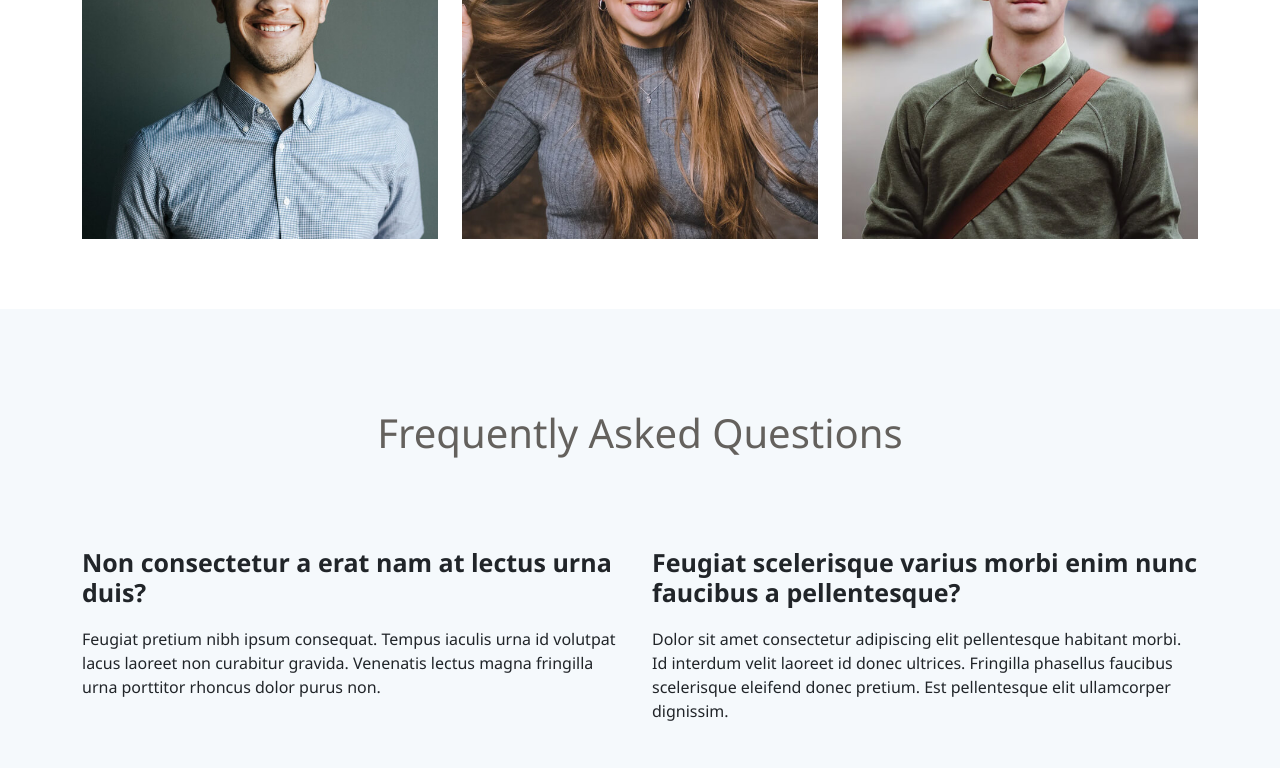
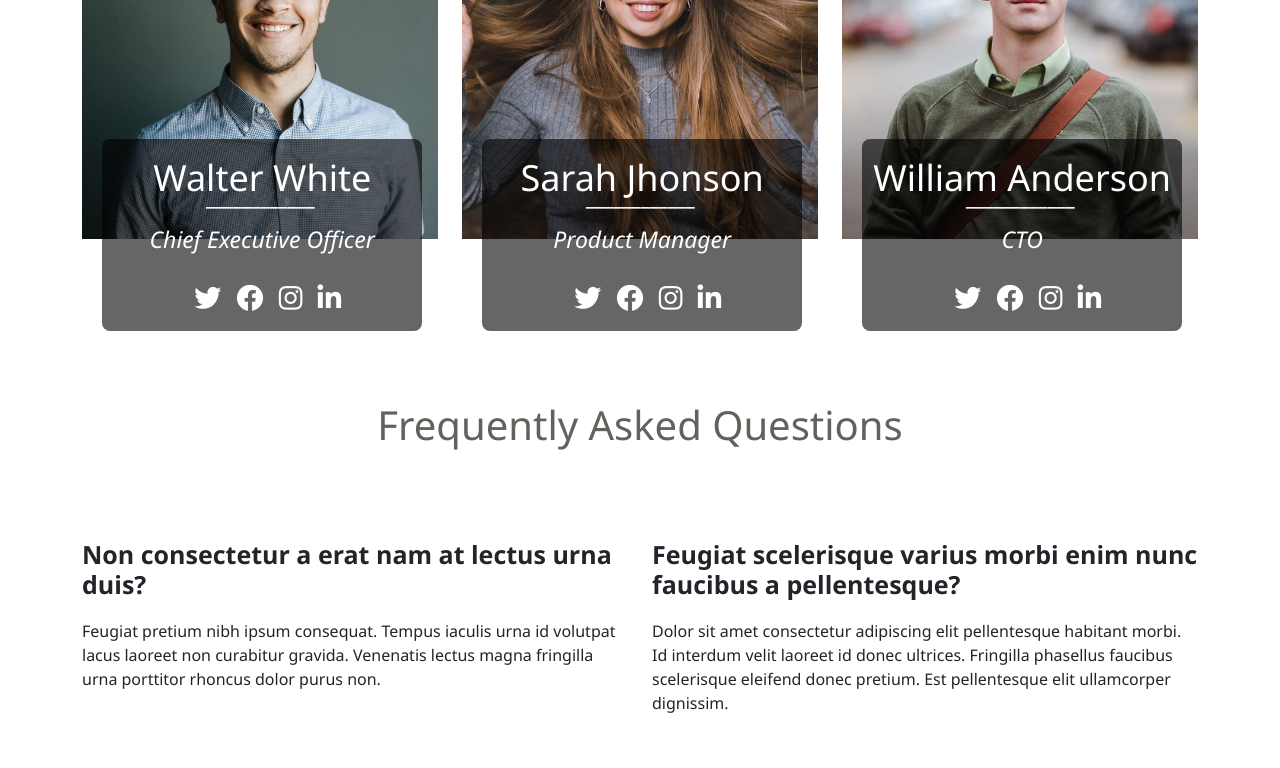
Before and after one commit to Pranto50000/2nd-Exam-OBAT, a plain HTML site: page index.html in a window 1280 px wide. Shown: the part 4760-5528 px from the top of the page. Drawn offline with nearby package versions, Linux system fonts and the light colour scheme.

Commit message:
Add files via upload

```diff
--- a/index.html
+++ b/index.html
@@ -400,6 +400,59 @@
                 <div class=" col-md col-lg-4 col-sm-4 tm-1">
                     <img src="./team-3.jpg" alt="">
                 </div>
+
+
+                <div class=" col-md col-lg-4 col-sm-4  ">
+                    <div class="box2">
+                        <div class="lakha-box">
+                            <h4>Walter White</h4>
+                            <h3>
+                                <p>____________</p>
+                            </h3>
+                            <h3>Chief Executive Officer</h3>
+                            <div class="io">
+                                <i class="fab fa-twitter"></i>
+                                <i class="fab fa-facebook"></i>
+                                <i class="fab fa-instagram"></i>
+                                <i class="fab fa-linkedin-in"></i>
+                            </div>
+                        </div>
+                    </div>
+                </div>
+                <div class=" col-md col-lg-4 col-sm-4 ">
+                    <div class="box2">
+                        <div class="lakha-box">
+                            <h4>Sarah Jhonson</h4>
+                            <h3>
+                                <p>____________</p>
+                            </h3>
+                            <h3>Product Manager</h3>
+                            <div class="io">
+                                <i class="fab fa-twitter"></i>
+                                <i class="fab fa-facebook"></i>
+                                <i class="fab fa-instagram"></i>
+                                <i class="fab fa-linkedin-in"></i>
+                            </div>
+                        </div>
+                    </div>
+                </div>
+                <div class=" col-md col-lg-4 col-sm-4 ">
+                    <div class="box2">
+                        <div class="lakha-box">
+                            <h4>William Anderson</h4>
+                            <h3>
+                                <p>____________</p>
+                            </h3>
+                            <h3>CTO</h3>
+                            <div class="io">
+                                <i class="fab fa-twitter"></i>
+                                <i class="fab fa-facebook"></i>
+                                <i class="fab fa-instagram"></i>
+                                <i class="fab fa-linkedin-in"></i>
+                            </div>
+                        </div>
+                    </div>
+                </div>
             </div>
         </div>
     </div>
--- a/style.css
+++ b/style.css
@@ -213,6 +213,7 @@ a{
     background: rgba(85, 206, 236,0.2);
     margin-right: 20px;
     border-radius: 10px;
+    transition: all 0.5s;
 
 }
 .fing-1 i:hover{
@@ -363,6 +364,7 @@ a{
     border: 1px solid transparent;
     border-radius: 10px;
     font-weight: 700;
+    transition: all 0.5s;
 }
 .btna :nth-child(1){
     background-color: blue;
@@ -397,6 +399,43 @@ a{
 }
 .tm-1 img{
     width: 100%;
+}
+.box2{
+    width: 90%;
+    height: 192px;
+    background-color: rgb(0 0 0 / 60%);
+    /* opacity: 46%; */
+    margin-top: -100px;
+    margin-left: 20px;
+    border-radius: 8px;
+}
+.lakha-box{
+    text-align: center;
+    color: rgb(255, 255, 255);
+    opacity: 100%;
+    padding-top: 17px;
+}
+.lakha-box h4{
+    font-size: 36px;
+
+}
+.lakha-box h3{
+    font-size: 23px;
+    font-style: italic;
+}
+.lakha-box h3 p{
+    margin-top: -25px;
+}
+.lakha-box h3 :nth-child(2){
+    text-decoration: underline;
+}
+.io{
+    margin-top: 30px;
+}
+.io i{
+    margin-left: 11px;
+    font-size: 27px;
+}
 }
 
 /* list */
```
